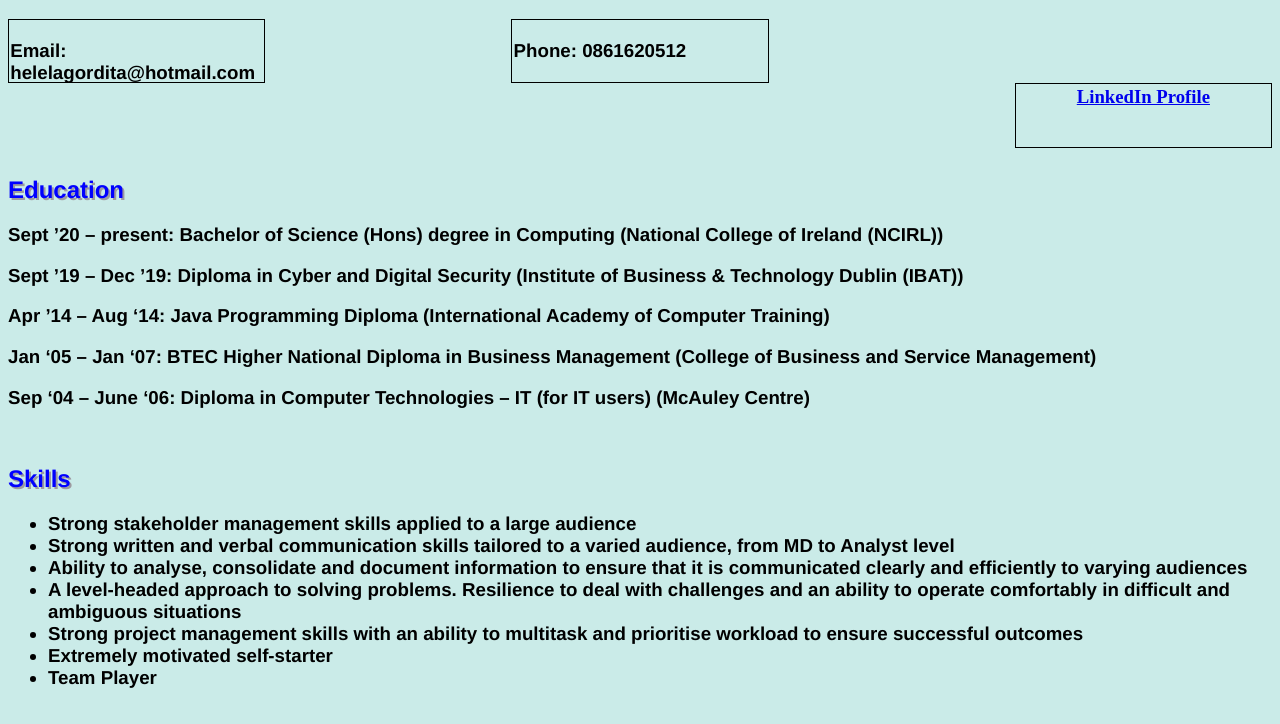
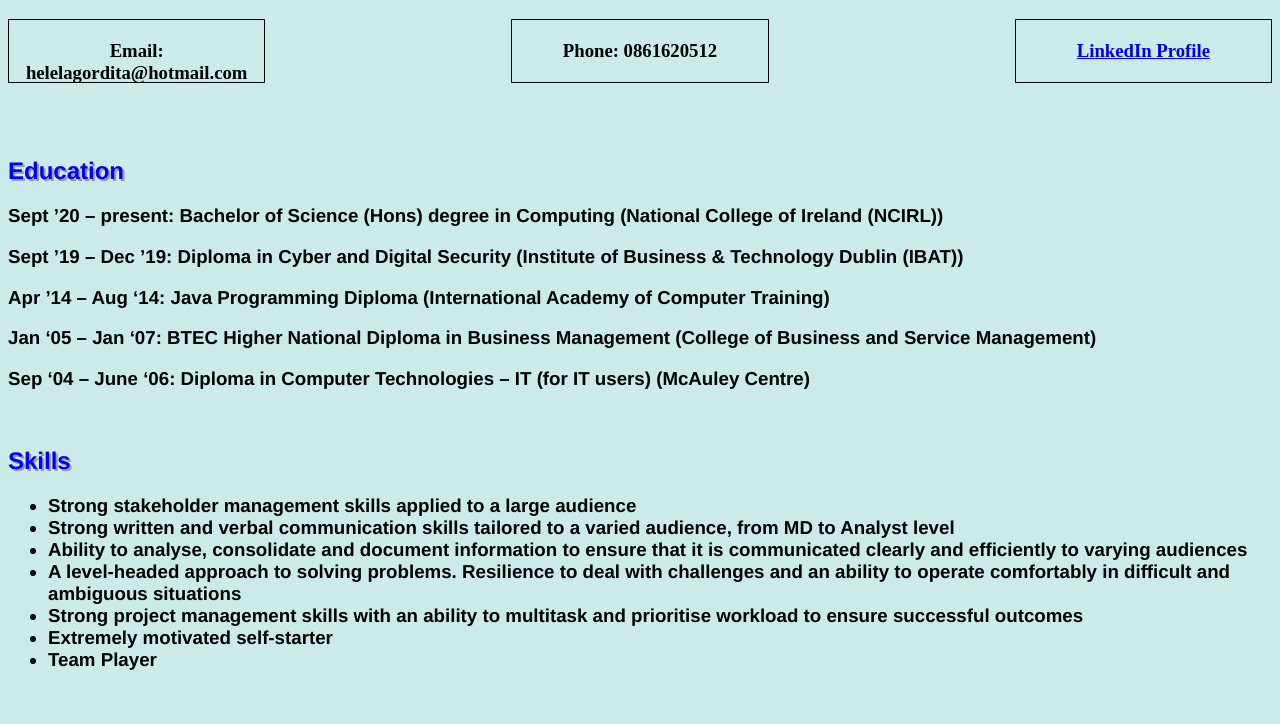
Before and after one commit to ElenaNastina/456, a plain HTML site: page index.html in a window 1280 px wide. Shown: the part 61-785 px from the top of the page. Drawn offline with Linux system fonts and the light colour scheme.

Commit message:
Update index.html

```diff
--- a/index.html
+++ b/index.html
@@ -9,18 +9,16 @@
 	<body>
 
 		<h1 class="name">Elena Nastina</h1>
-		<h3>
 			<div class="email">
-				<p>Email: helelagordita@hotmail.com</p>
-			</div>
-			<div class="phone">
-				<p>Phone: 0861620512</p>
-			</div>
-			<div class="linkedin">
-				<a href="www.linkedin.com/in/elena-nastina-8307b173" target="blank">LinkedIn Profile</a>
-			</div>
+                <p><h3>Email: helelagordita@hotmail.com</h3></p>
+            </div>
+            <div class="linkedin">
+                <h3><a href="www.linkedin.com/in/elena-nastina-8307b173" target="blank">LinkedIn Profile</a></h3>
+            </div>
+            <div class="phone">
+                <p><h3>Phone: 0861620512</h3></p>
+            </div>
 
-		</h3>
 		<br>
 		<br>
 		<br>
```
